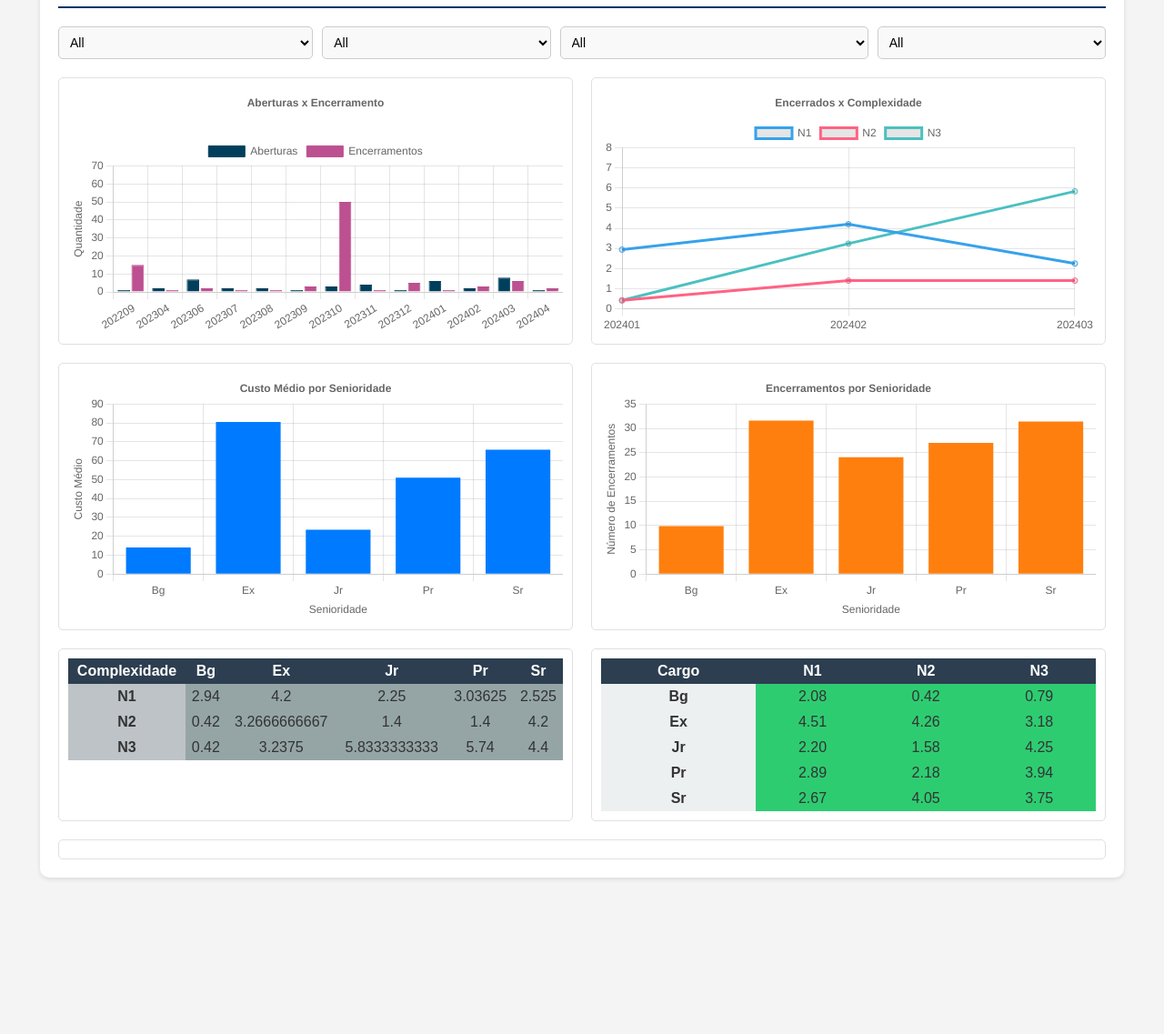
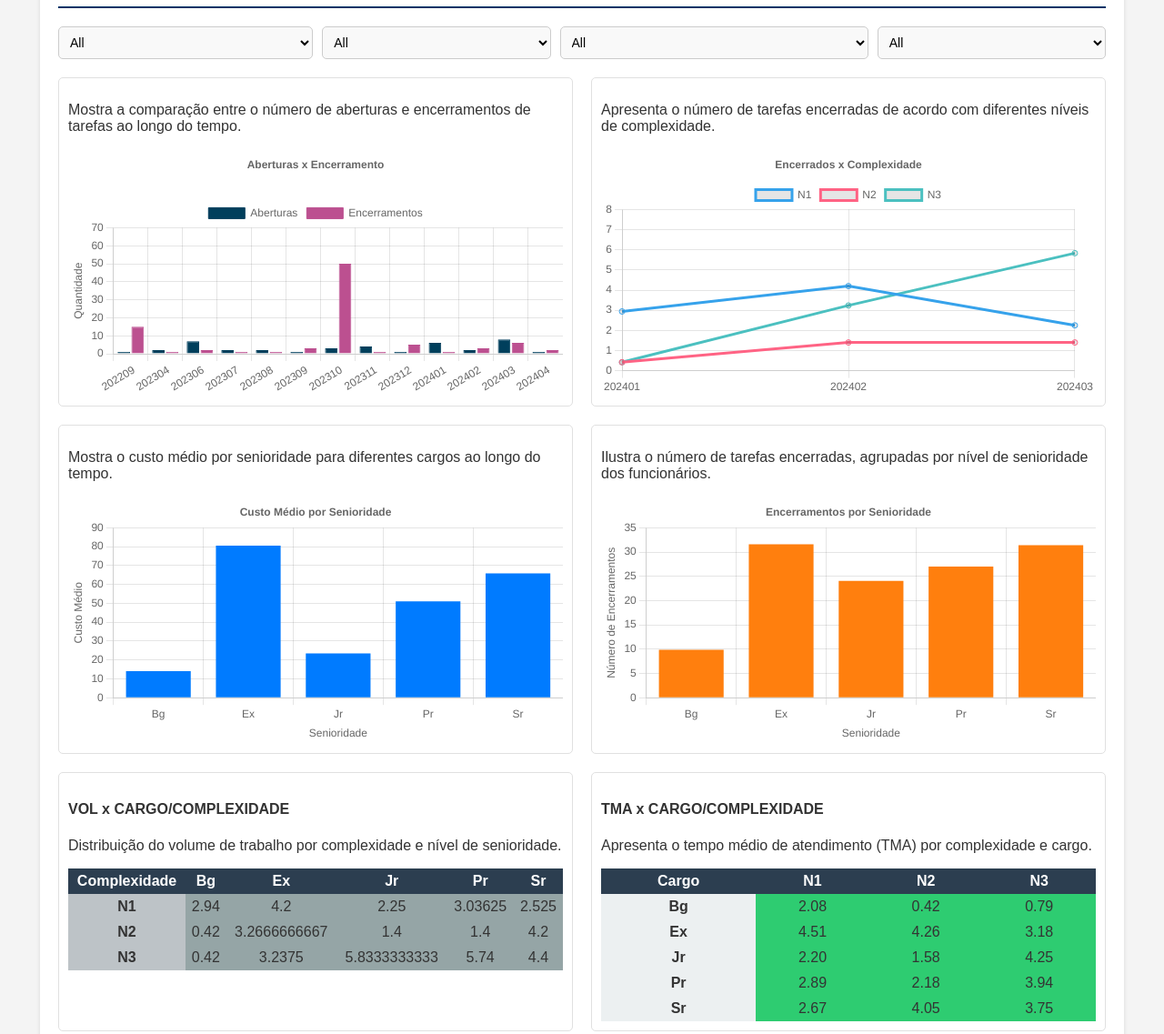
Before and after one commit to turing-420/softek-2024, a plain HTML site: page dash-web/jam/index.html in a window 1280 px wide. Shown: the part 93-1230 px from the top of the page at 91% size. Before the commit the page ends 1078 px from the top, so only its background shows below. Drawn offline with nearby package versions, Linux system fonts and the light colour scheme.

Commit message:
add umas descripts

```diff
--- a/dash-web/jam/index.html
+++ b/dash-web/jam/index.html
@@ -95,24 +95,34 @@
 
 <div class="chart-grid">
     <div class="chart-container">
+        <p>Mostra a comparação entre o número de aberturas e encerramentos de tarefas ao longo do tempo.</p>
         <canvas id="abertura-encerramento-chart"></canvas>
     </div>
     <div class="chart-container">
+        <p>Apresenta o número de tarefas encerradas de acordo com diferentes níveis de complexidade.</p>
         <canvas id="encerrados-complexidade-chart"></canvas>
     </div>
     <div class="chart-container">
+        <p>Mostra o custo médio por senioridade para diferentes cargos ao longo do tempo.</p>
         <canvas id="cargo-custo-chart"></canvas>
     </div>
     <div class="chart-container">
+        <p>Ilustra o número de tarefas encerradas, agrupadas por nível de senioridade dos funcionários.</p>
         <canvas id="encerramentos-cargo-chart"></canvas>
     </div>
     <div class="chart-container">
+        <h4>VOL x CARGO/COMPLEXIDADE</h4>
+        <p>Distribuição do volume de trabalho por complexidade e nível de senioridade.</p>
         <div id="vol-cargo-complexidade-chart"></div>
     </div>
     <div class="chart-container">
+        <h4>TMA x CARGO/COMPLEXIDADE</h4>
+        <p>Apresenta o tempo médio de atendimento (TMA) por complexidade e cargo.</p>
         <div id="tma-cargo-complexidade-chart"></div>
     </div>
 </div>
+
+
     <div id="leadtime-table"></div>
 </div>
 
```
Lines whose indentation alone changed are shown as unchanged.
